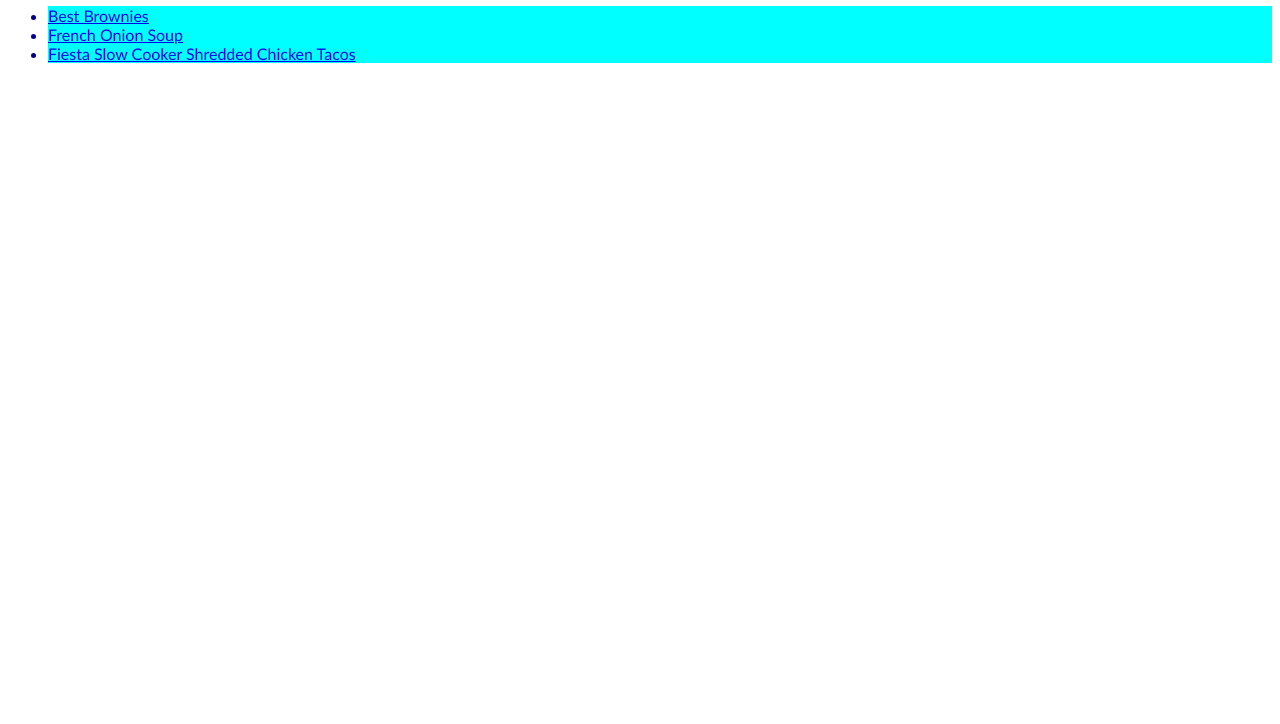
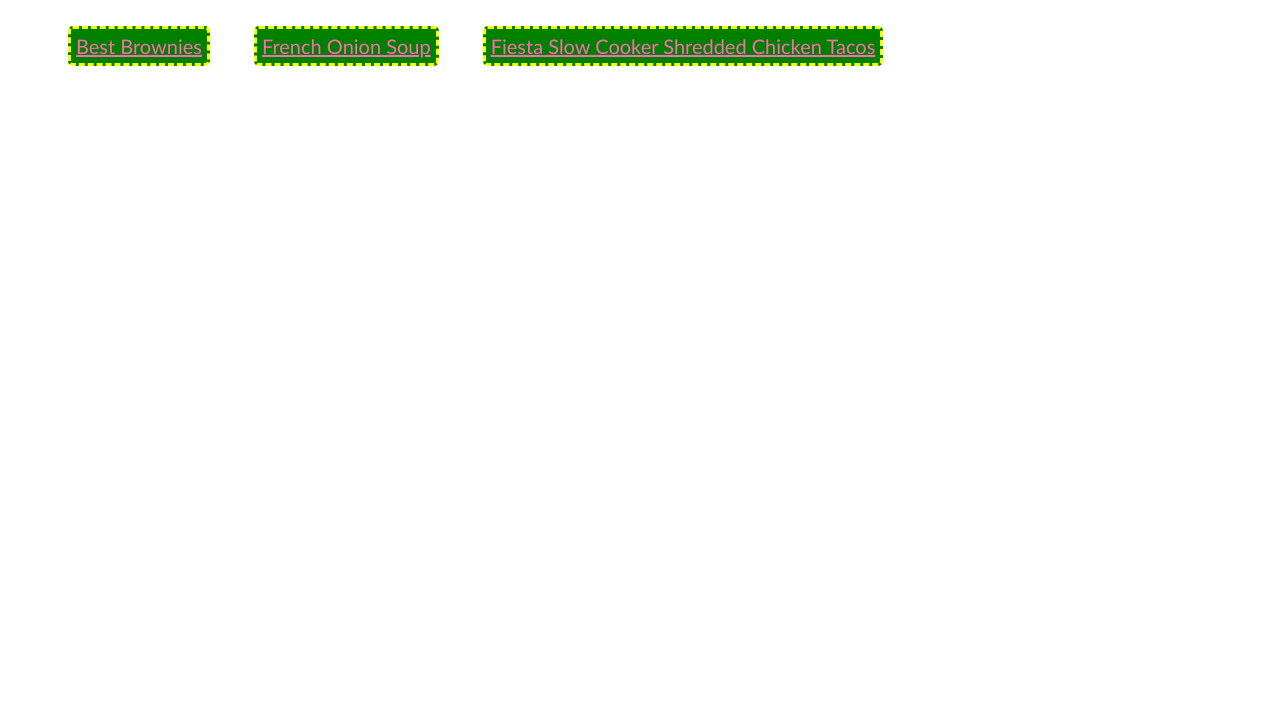
Before and after one commit to pizzanomics/odin-recipes, a plain HTML site: page index.html in a window 1280 px wide. Shown: the part 76-800 px from the top of the page. Drawn offline with Linux system fonts and the light colour scheme.

Commit message:
Add layout properties to homepage links

```diff
--- a/index.html
+++ b/index.html
@@ -9,9 +9,9 @@
 <body>
     <h1>Odin Recipes</h1>
 <ul>
-    <li><a href="recipes/brownies.html">Best Brownies</a></li>
-    <li><a href="recipes/french-onion-soup.html">French Onion Soup</a></li>
-    <li><a href="recipes/tacos.html">Fiesta Slow Cooker Shredded Chicken Tacos</a></li>
+    <li class="homepage"><a href="recipes/brownies.html">Best Brownies</a></li>
+    <li class="homepage"><a href="recipes/french-onion-soup.html">French Onion Soup</a></li>
+    <li class="homepage"><a href="recipes/tacos.html">Fiesta Slow Cooker Shredded Chicken Tacos</a></li>
 </ul>
 </body>
 </html>
--- a/styles.css
+++ b/styles.css
@@ -1,6 +1,6 @@
 h1 {
     color: red;
-    background-color: black;
+    background-color: lightcyan;
     font-family: 'Gill Sans', 'Gill Sans MT', Calibri, 'Trebuchet MS', sans-serif;
 }
 
@@ -12,9 +12,24 @@ h2 {
 }
 
 li {
-    color: darkblue;
-    background-color: aqua;
+    color: black;
+    background-color: green;
     font-family: 'Gill Sans', 'Gill Sans MT', Calibri, 'Trebuchet MS', sans-serif;
+}
+
+li.homepage {
+    color: orange;
+    font-size: 20px;
+    display: inline-block;
+    padding: 5px;
+    margin: 20px;
+    border-color: yellow;
+    border-style: dashed;
+    border-radius: 5px;
+}
+
+a {
+    color: hotpink;
 }
 
 p {
```
